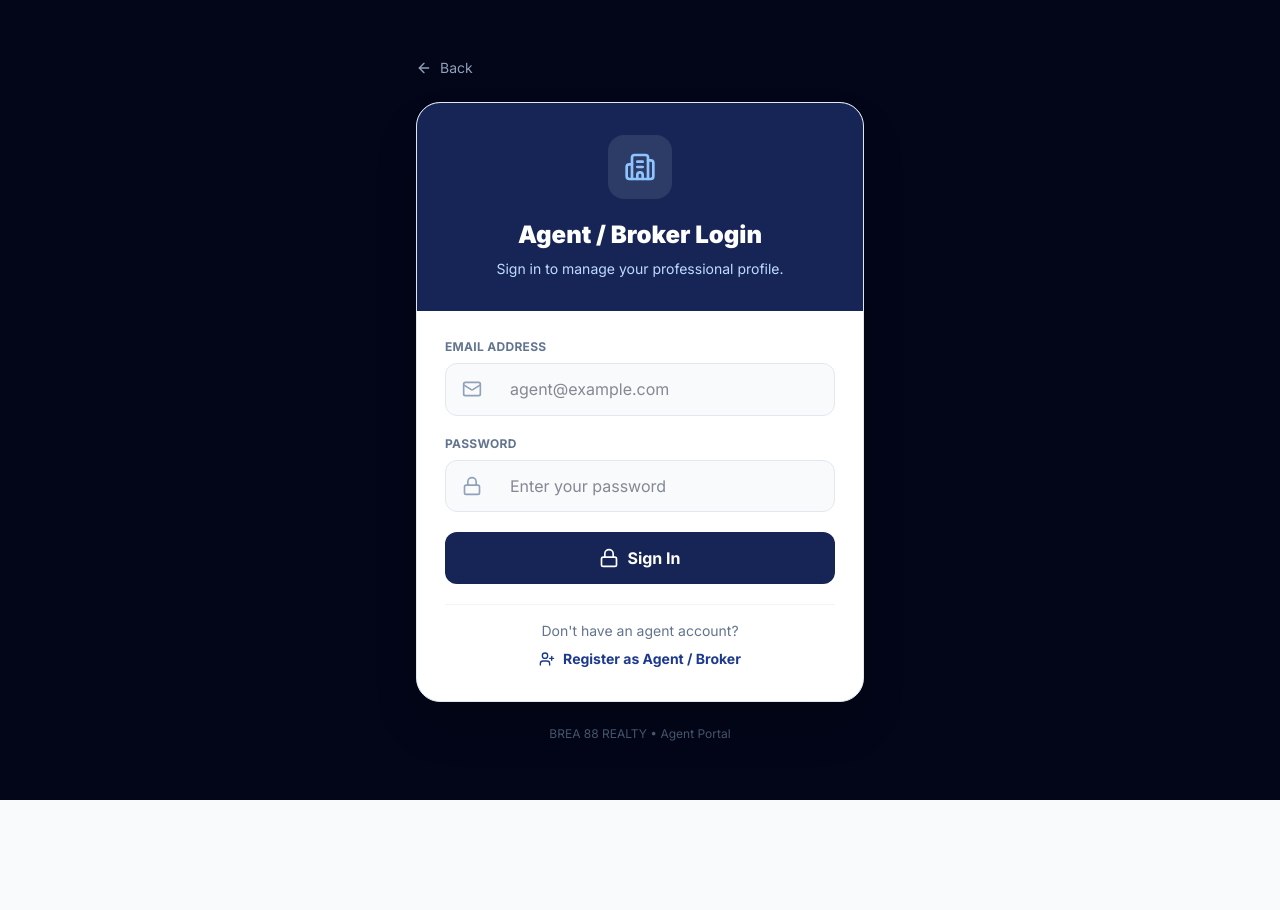
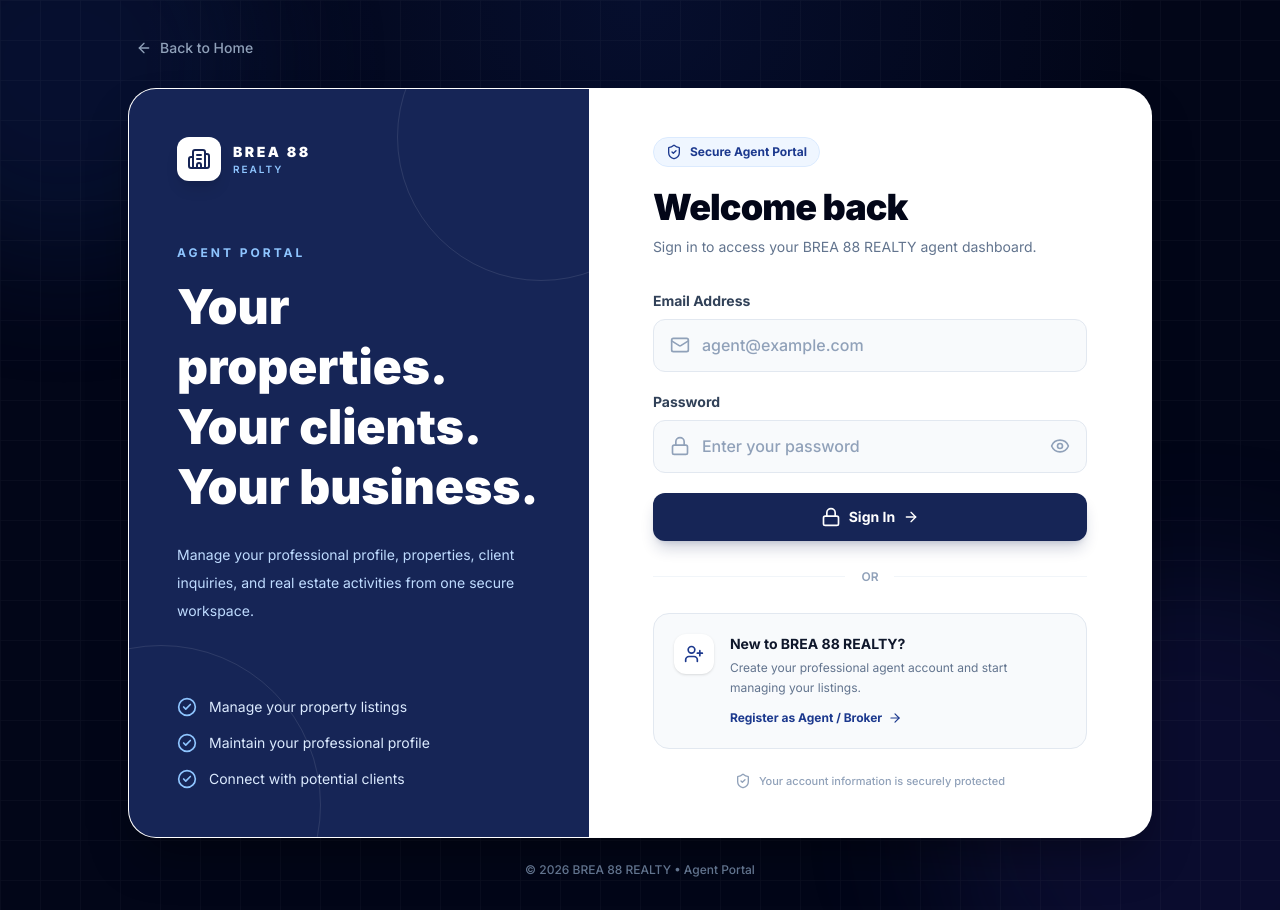
Before and after one commit to cylexnoe/brea88, a Next.js app in the folder brea88/: page /agent/login in a window 1280 px wide. Before the commit the page ends 800 px from the top, so only its background shows below. Built offline with nearby package versions, Linux system fonts and the light colour scheme.

Commit message:
Update login page

```diff
--- a/brea88/src/app/agent/login/page.tsx
+++ b/brea88/src/app/agent/login/page.tsx
@@ -9,6 +9,11 @@ import {
   Loader2,
   ArrowLeft,
   UserPlus,
+  Eye,
+  EyeOff,
+  ShieldCheck,
+  CheckCircle2,
+  ArrowRight,
 } from 'lucide-react';
 
 export default function AgentLoginPage() {
@@ -17,6 +22,7 @@ export default function AgentLoginPage() {
   const [email, setEmail] = useState('');
   const [password, setPassword] = useState('');
 
+  const [showPassword, setShowPassword] = useState(false);
   const [loading, setLoading] = useState(false);
   const [error, setError] = useState('');
 
@@ -62,76 +68,205 @@ export default function AgentLoginPage() {
   };
 
   return (
-    <main className="min-h-screen bg-slate-950 text-white flex items-center justify-center px-4 py-10">
+    <main className="relative min-h-screen overflow-hidden bg-slate-950 text-white">
 
-      <div className="w-full max-w-md">
+      {/* BACKGROUND */}
+      <div className="absolute inset-0">
+
+        <div className="absolute -left-32 -top-32 h-96 w-96 rounded-full bg-blue-900/20 blur-3xl" />
+
+        <div className="absolute -bottom-40 -right-40 h-[500px] w-[500px] rounded-full bg-indigo-900/20 blur-3xl" />
+
+        <div className="absolute inset-0 bg-[radial-gradient(circle_at_top,rgba(30,64,175,0.14),transparent_45%)]" />
+
+        <div className="absolute inset-0 opacity-[0.035] bg-[linear-gradient(rgba(255,255,255,0.8)_1px,transparent_1px),linear-gradient(90deg,rgba(255,255,255,0.8)_1px,transparent_1px)] bg-[size:40px_40px]" />
+
+      </div>
+
+      {/* CONTENT */}
+      <div className="relative z-10 flex min-h-screen items-center justify-center px-4 py-8 sm:px-6">
+
+        <div className="w-full max-w-5xl">
 
           {/* BACK */}
           <button
             type="button"
             onClick={() => router.push('/')}
-          className="mb-6 inline-flex items-center gap-2 text-sm text-slate-400 hover:text-white transition"
+            className="mb-6 inline-flex items-center gap-2 rounded-lg px-2 py-1.5 text-sm font-medium text-slate-400 transition hover:text-white"
           >
-          <ArrowLeft className="w-4 h-4" />
-          Back
+            <ArrowLeft className="h-4 w-4" />
+            Back to Home
           </button>
 
-        {/* CARD */}
-        <div className="bg-white text-slate-900 rounded-3xl shadow-2xl border border-slate-200 overflow-hidden">
+          {/* MAIN CARD */}
+          <div className="overflow-hidden rounded-[28px] border border-white/10 bg-white shadow-2xl shadow-black/40">
 
-          {/* HEADER */}
-          <div className="bg-blue-950 text-white px-7 py-8 text-center">
+            <div className="grid lg:grid-cols-[0.9fr_1.1fr]">
 
-            <div className="flex justify-center mb-5">
-              <div className="w-16 h-16 rounded-2xl bg-white/10 flex items-center justify-center">
-                <Building2 className="w-8 h-8 text-blue-300" />
-              </div>
+              {/* LEFT BRAND PANEL */}
+              <div className="relative hidden overflow-hidden bg-blue-950 lg:flex">
+
+                {/* Decorative shapes */}
+                <div className="absolute -right-24 -top-24 h-72 w-72 rounded-full border border-white/10" />
+                <div className="absolute -bottom-32 -left-32 h-80 w-80 rounded-full border border-white/10" />
+
+                <div className="relative flex w-full flex-col justify-between p-10 xl:p-12">
+
+                  {/* BRAND */}
+                  <div>
+
+                    <div className="flex items-center gap-3">
+
+                      <div className="flex h-11 w-11 items-center justify-center rounded-xl bg-white shadow-lg">
+                        <Building2 className="h-6 w-6 text-blue-950" />
                       </div>
 
-            <h1 className="text-2xl font-black">
-              Agent / Broker Login
-            </h1>
+                      <div>
+                        <p className="text-sm font-black tracking-[0.18em] text-white">
+                          BREA 88
+                        </p>
 
-            <p className="mt-2 text-sm text-blue-200">
-              Sign in to manage your professional profile.
+                        <p className="text-[10px] font-semibold tracking-[0.2em] text-blue-300">
+                          REALTY
+                        </p>
+                      </div>
+
+                    </div>
+
+                    <div className="mt-16">
+
+                      <p className="text-xs font-bold uppercase tracking-[0.25em] text-blue-300">
+                        Agent Portal
+                      </p>
+
+                      <h2 className="mt-4 text-4xl font-black leading-tight text-white xl:text-5xl">
+                        Your properties.
+                        <br />
+                        Your clients.
+                        <br />
+                        Your business.
+                      </h2>
+
+                      <p className="mt-6 max-w-sm text-sm leading-7 text-blue-200">
+                        Manage your professional profile, properties,
+                        client inquiries, and real estate activities
+                        from one secure workspace.
                       </p>
 
                     </div>
 
+                  </div>
+
+                  {/* FEATURES */}
+                  <div className="mt-12 space-y-4">
+
+                    <div className="flex items-center gap-3 text-sm text-blue-100">
+                      <CheckCircle2 className="h-5 w-5 text-blue-300" />
+                      Manage your property listings
+                    </div>
+
+                    <div className="flex items-center gap-3 text-sm text-blue-100">
+                      <CheckCircle2 className="h-5 w-5 text-blue-300" />
+                      Maintain your professional profile
+                    </div>
+
+                    <div className="flex items-center gap-3 text-sm text-blue-100">
+                      <CheckCircle2 className="h-5 w-5 text-blue-300" />
+                      Connect with potential clients
+                    </div>
+
+                  </div>
+
+                </div>
+              </div>
+
+              {/* RIGHT LOGIN */}
+              <div className="bg-white px-6 py-8 text-slate-900 sm:px-10 sm:py-10 lg:px-12 xl:px-16 xl:py-12">
+
+                {/* MOBILE BRAND */}
+                <div className="mb-8 flex items-center gap-3 lg:hidden">
+
+                  <div className="flex h-11 w-11 items-center justify-center rounded-xl bg-blue-950 shadow-sm">
+                    <Building2 className="h-6 w-6 text-white" />
+                  </div>
+
+                  <div>
+                    <p className="text-sm font-black tracking-[0.18em] text-slate-900">
+                      BREA 88
+                    </p>
+
+                    <p className="text-[10px] font-bold tracking-[0.2em] text-blue-900">
+                      REALTY
+                    </p>
+                  </div>
+
+                </div>
+
+                {/* HEADER */}
+                <div className="mb-8">
+
+                  <div className="mb-5 inline-flex items-center gap-2 rounded-full border border-blue-100 bg-blue-50 px-3 py-1.5 text-xs font-bold text-blue-900">
+
+                    <ShieldCheck className="h-4 w-4" />
+
+                    Secure Agent Portal
+
+                  </div>
+
+                  <h1 className="text-3xl font-black tracking-tight text-slate-950 sm:text-4xl">
+                    Welcome back
+                  </h1>
+
+                  <p className="mt-2 text-sm leading-6 text-slate-500">
+                    Sign in to access your BREA 88 REALTY agent dashboard.
+                  </p>
+
+                </div>
+
+                {/* ERROR */}
+                {error && (
+                  <div className="mb-5 flex items-start gap-3 rounded-xl border border-red-200 bg-red-50 px-4 py-3.5 text-sm text-red-700">
+
+                    <div className="mt-0.5 h-2 w-2 shrink-0 rounded-full bg-red-500" />
+
+                    <p className="leading-5">
+                      {error}
+                    </p>
+
+                  </div>
+                )}
+
                 {/* FORM */}
                 <form
                   onSubmit={handleLogin}
-            className="p-7 space-y-5"
+                  className="space-y-5"
                 >
-
-            {/* ERROR */}
-            {error && (
-              <div className="rounded-xl border border-red-200 bg-red-50 px-4 py-3 text-sm text-red-700">
-                {error}
-              </div>
-            )}
 
                   {/* EMAIL */}
                   <div>
 
-              <label className="block text-xs font-bold uppercase tracking-wide text-slate-500 mb-2">
+                    <label
+                      htmlFor="email"
+                      className="mb-2 block text-sm font-bold text-slate-700"
+                    >
                       Email Address
                     </label>
 
-              <div className="flex items-center rounded-xl border border-slate-200 bg-slate-50 focus-within:border-blue-600 focus-within:bg-white transition overflow-hidden">
+                    <div className="group flex items-center overflow-hidden rounded-xl border border-slate-200 bg-slate-50 transition focus-within:border-blue-600 focus-within:bg-white focus-within:ring-4 focus-within:ring-blue-600/10">
 
-                <div className="px-4 text-slate-400">
-                  <Mail className="w-5 h-5" />
+                      <div className="pl-4 text-slate-400 transition group-focus-within:text-blue-700">
+                        <Mail className="h-5 w-5" />
                       </div>
 
                       <input
+                        id="email"
                         required
                         type="email"
                         value={email}
                         onChange={(e) => setEmail(e.target.value)}
                         placeholder="agent@example.com"
                         autoComplete="email"
-                  className="w-full bg-transparent px-3 py-3.5 outline-none text-sm"
+                        className="w-full bg-transparent px-3 py-3.5 text-sm font-medium text-slate-900 outline-none placeholder:text-slate-400"
                       />
 
                     </div>
@@ -141,77 +276,154 @@ export default function AgentLoginPage() {
                   {/* PASSWORD */}
                   <div>
 
-              <label className="block text-xs font-bold uppercase tracking-wide text-slate-500 mb-2">
+                    <div className="mb-2 flex items-center justify-between">
+
+                      <label
+                        htmlFor="password"
+                        className="block text-sm font-bold text-slate-700"
+                      >
                         Password
                       </label>
 
-              <div className="flex items-center rounded-xl border border-slate-200 bg-slate-50 focus-within:border-blue-600 focus-within:bg-white transition overflow-hidden">
+                    </div>
 
-                <div className="px-4 text-slate-400">
-                  <Lock className="w-5 h-5" />
+                    <div className="group flex items-center overflow-hidden rounded-xl border border-slate-200 bg-slate-50 transition focus-within:border-blue-600 focus-within:bg-white focus-within:ring-4 focus-within:ring-blue-600/10">
+
+                      <div className="pl-4 text-slate-400 transition group-focus-within:text-blue-700">
+                        <Lock className="h-5 w-5" />
                       </div>
 
                       <input
+                        id="password"
                         required
-                  type="password"
+                        type={showPassword ? 'text' : 'password'}
                         value={password}
                         onChange={(e) => setPassword(e.target.value)}
                         placeholder="Enter your password"
                         autoComplete="current-password"
-                  className="w-full bg-transparent px-3 py-3.5 outline-none text-sm"
+                        className="w-full bg-transparent px-3 py-3.5 text-sm font-medium text-slate-900 outline-none placeholder:text-slate-400"
                       />
+
+                      <button
+                        type="button"
+                        onClick={() =>
+                          setShowPassword((current) => !current)
+                        }
+                        className="mr-2 rounded-lg p-2 text-slate-400 transition hover:bg-slate-200 hover:text-slate-700"
+                        aria-label={
+                          showPassword
+                            ? 'Hide password'
+                            : 'Show password'
+                        }
+                      >
+                        {showPassword ? (
+                          <EyeOff className="h-5 w-5" />
+                        ) : (
+                          <Eye className="h-5 w-5" />
+                        )}
+                      </button>
 
                     </div>
 
                   </div>
 
-            {/* LOGIN */}
+                  {/* LOGIN BUTTON */}
                   <button
                     type="submit"
                     disabled={loading}
-              className="w-full bg-blue-950 hover:bg-blue-900 disabled:opacity-50 disabled:cursor-not-allowed text-white py-3.5 rounded-xl font-bold transition flex items-center justify-center gap-2"
+                    className="group mt-2 flex w-full items-center justify-center gap-2 rounded-xl bg-blue-950 px-5 py-3.5 text-sm font-bold text-white shadow-lg shadow-blue-950/20 transition hover:bg-blue-900 hover:shadow-xl hover:shadow-blue-950/25 active:scale-[0.99] disabled:cursor-not-allowed disabled:opacity-60"
                   >
 
                     {loading ? (
                       <>
-                  <Loader2 className="w-5 h-5 animate-spin" />
+                        <Loader2 className="h-5 w-5 animate-spin" />
                         Signing in...
                       </>
                     ) : (
                       <>
-                  <Lock className="w-5 h-5" />
+                        <Lock className="h-5 w-5" />
                         Sign In
+                        <ArrowRight className="h-4 w-4 transition-transform group-hover:translate-x-1" />
                       </>
                     )}
 
                   </button>
 
+                </form>
+
+                {/* DIVIDER */}
+                <div className="my-7 flex items-center gap-4">
+
+                  <div className="h-px flex-1 bg-slate-100" />
+
+                  <span className="text-xs font-semibold text-slate-400">
+                    OR
+                  </span>
+
+                  <div className="h-px flex-1 bg-slate-100" />
+
+                </div>
+
                 {/* REGISTER */}
-            <div className="pt-4 border-t border-slate-100 text-center">
+                <div className="rounded-2xl border border-slate-200 bg-slate-50 p-5">
 
-              <p className="text-sm text-slate-500">
-                Don't have an agent account?
+                  <div className="flex items-start gap-4">
+
+                    <div className="flex h-10 w-10 shrink-0 items-center justify-center rounded-xl bg-white shadow-sm">
+
+                      <UserPlus className="h-5 w-5 text-blue-900" />
+
+                    </div>
+
+                    <div className="min-w-0 flex-1">
+
+                      <p className="text-sm font-bold text-slate-900">
+                        New to BREA 88 REALTY?
+                      </p>
+
+                      <p className="mt-1 text-xs leading-5 text-slate-500">
+                        Create your professional agent account
+                        and start managing your listings.
                       </p>
 
                       <button
                         type="button"
-                onClick={() => router.push('/agent/register')}
-                className="mt-2 inline-flex items-center gap-2 text-sm font-bold text-blue-900 hover:text-blue-700 transition"
+                        onClick={() =>
+                          router.push('/agent/register')
+                        }
+                        className="mt-3 inline-flex items-center gap-1.5 text-xs font-bold text-blue-900 transition hover:text-blue-700"
                       >
-                <UserPlus className="w-4 h-4" />
                         Register as Agent / Broker
+                        <ArrowRight className="h-3.5 w-3.5" />
                       </button>
 
                     </div>
 
-          </form>
+                  </div>
+
+                </div>
+
+                {/* SECURITY */}
+                <div className="mt-6 flex items-center justify-center gap-2 text-[11px] font-medium text-slate-400">
+
+                  <ShieldCheck className="h-4 w-4" />
+
+                  Your account information is securely protected
+
+                </div>
+
+              </div>
+
+            </div>
 
           </div>
 
           {/* FOOTER */}
-        <p className="text-center text-xs text-slate-600 mt-6">
-          BREA 88 REALTY • Agent Portal
+          <p className="mt-6 text-center text-xs font-medium text-slate-500">
+            © {new Date().getFullYear()} BREA 88 REALTY • Agent Portal
           </p>
+
+        </div>
 
       </div>
 
```
Lines whose indentation alone changed are shown as unchanged.
